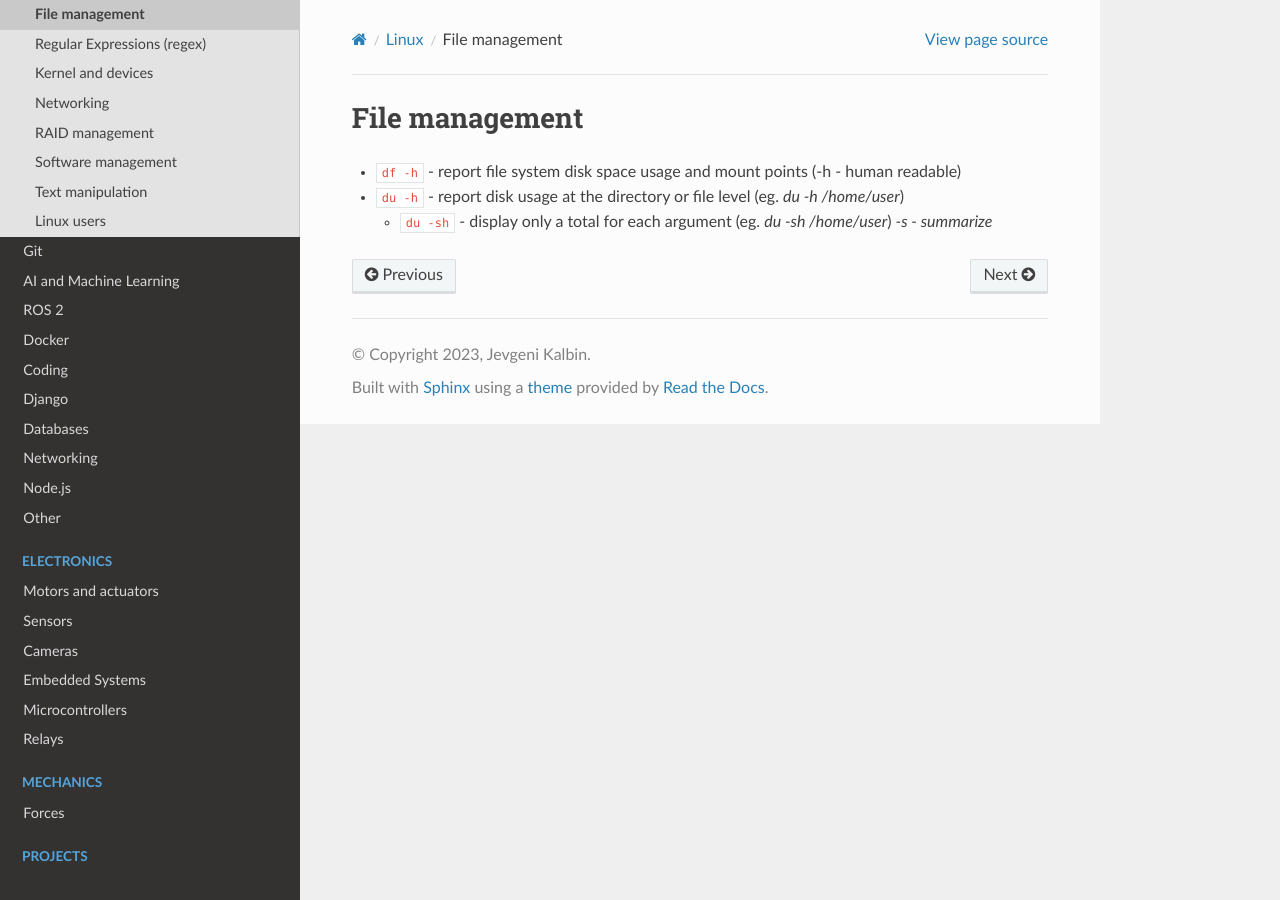
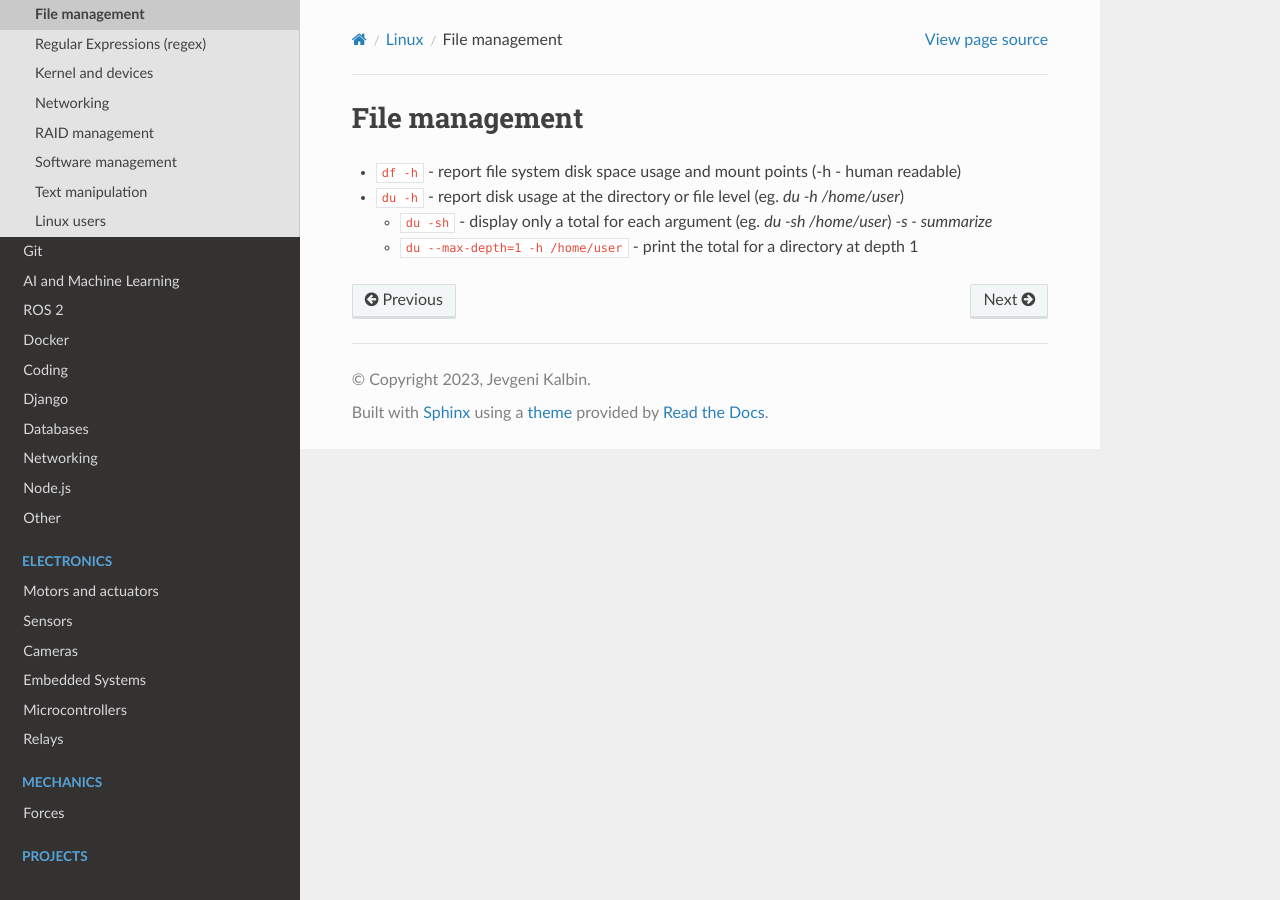
Before and after one commit to jevgenik/manuals, a Sphinx documentation site: the page built from source/files/software/linux/file_management.rst, in a window 1280 px wide. Built offline with Sphinx 7.4.7 and the Read the Docs theme 2.0.0, drawn with Linux system fonts in a browser that asks for light colours.

Commit message:
file_management

```diff
--- a/source/files/software/linux/file_management.rst
+++ b/source/files/software/linux/file_management.rst
@@ -7,3 +7,4 @@ File management
 * ``du -h`` - report disk usage at the directory or file level (eg. `du -h /home/user`)
 
   - ``du -sh`` - display only a total for each argument (eg. `du -sh /home/user`) *-s - summarize*
+  - ``du --max-depth=1 -h /home/user`` - print the total for a directory at depth 1
```
